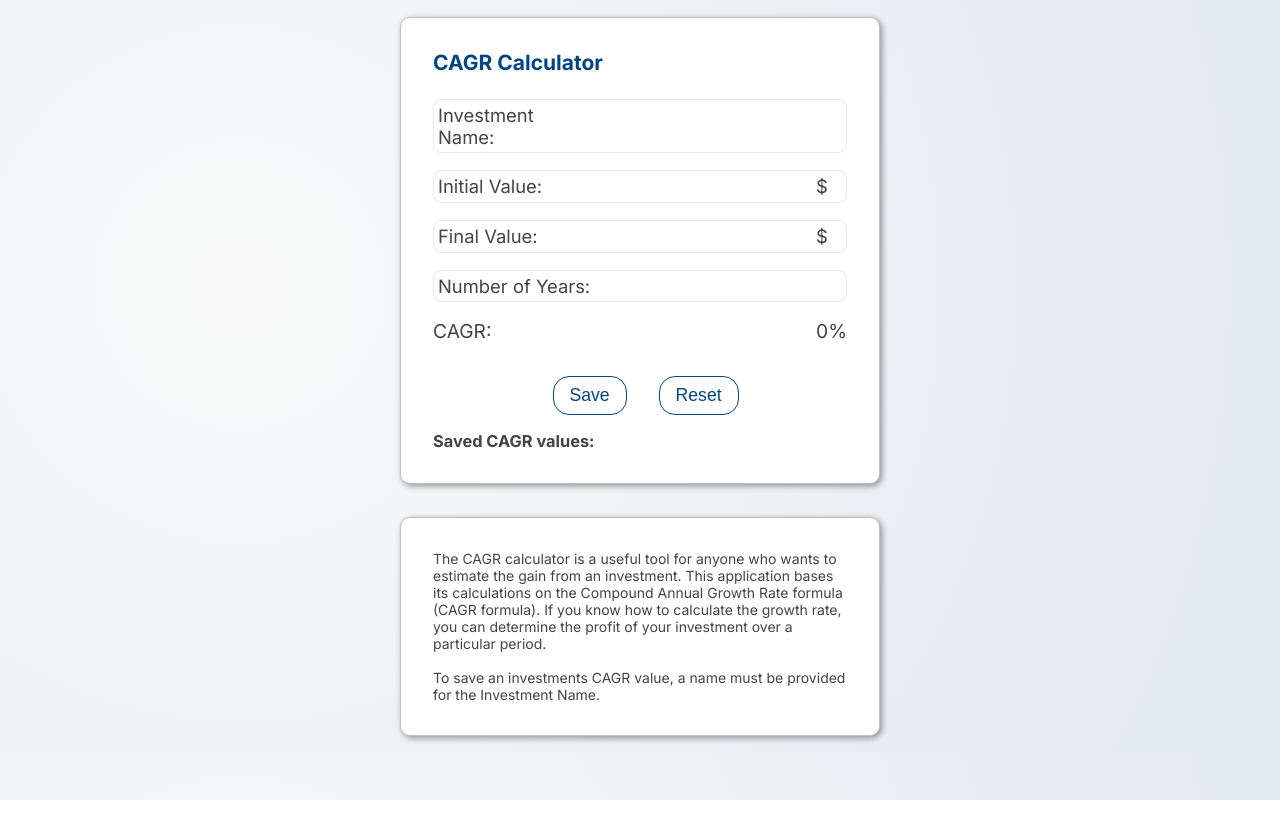
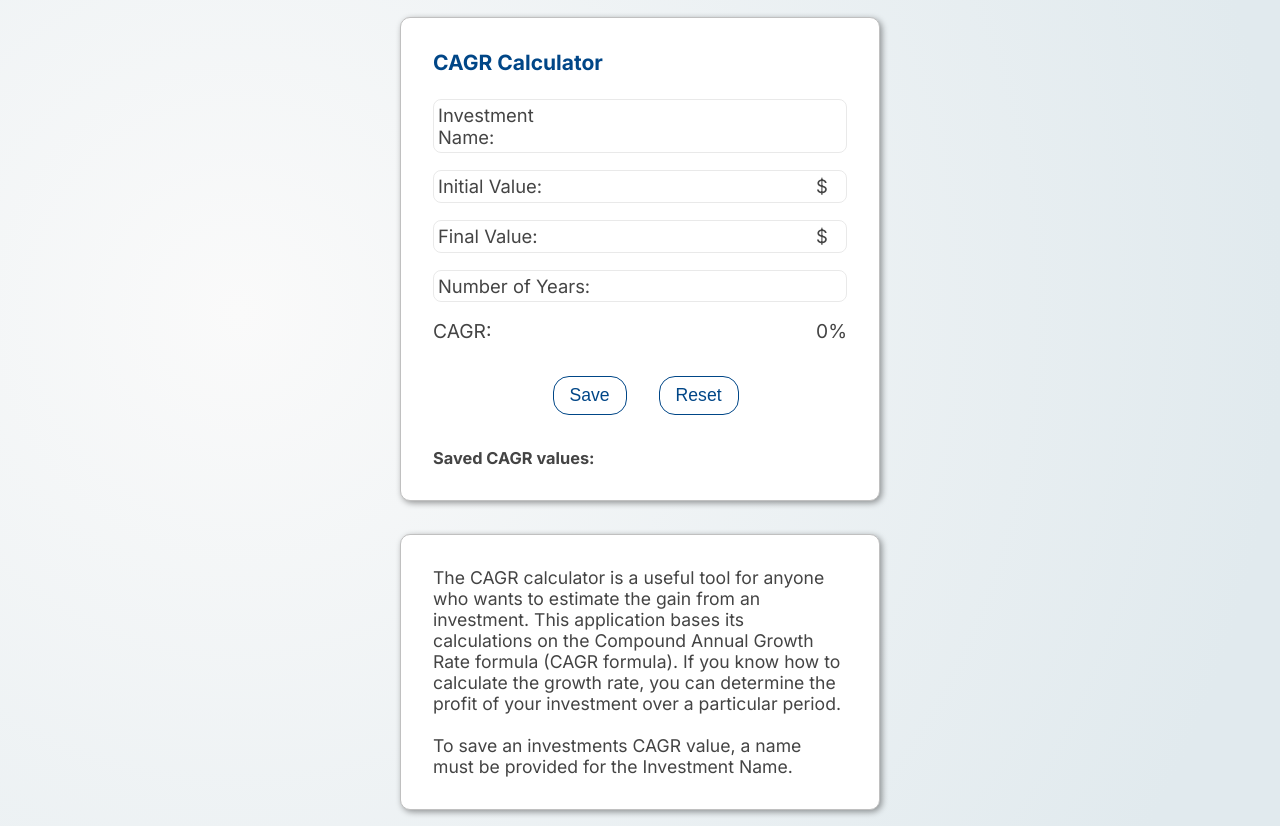
Before and after one commit to adiarora7/financial-calculator, a Next.js app: page / in a window 1280 px wide. Before the commit the page ends 800 px from the top, so only its background shows below. Built offline with nearby package versions, Linux system fonts and the light colour scheme.

Commit message:
made font bigger

```diff
--- a/app/components/cagr.js
+++ b/app/components/cagr.js
@@ -111,6 +111,7 @@ export default function CAGRCalculator(){
             <button onClick={handleSave} style={{marginTop:"1rem", marginBottom:"1rem"}}>Save</button>
             <button onClick={handleReset} style={{marginTop:"1rem", marginBottom:"1rem"}}>Reset</button>
         </div>
+        <br/>
         <h3 style={{color:"#444"}}>Saved CAGR values:</h3>
         <ul>
             {savedCAGR.map((investment, index) => (
--- a/app/globals.css
+++ b/app/globals.css
@@ -115,6 +115,11 @@ a {
   max-width: 30rem;
 }
 
+p{
+  font-size:1.1rem;
+
+}
+
 @media only screen and (max-width: 768px) {
   label{
     font-size:1rem;
```
